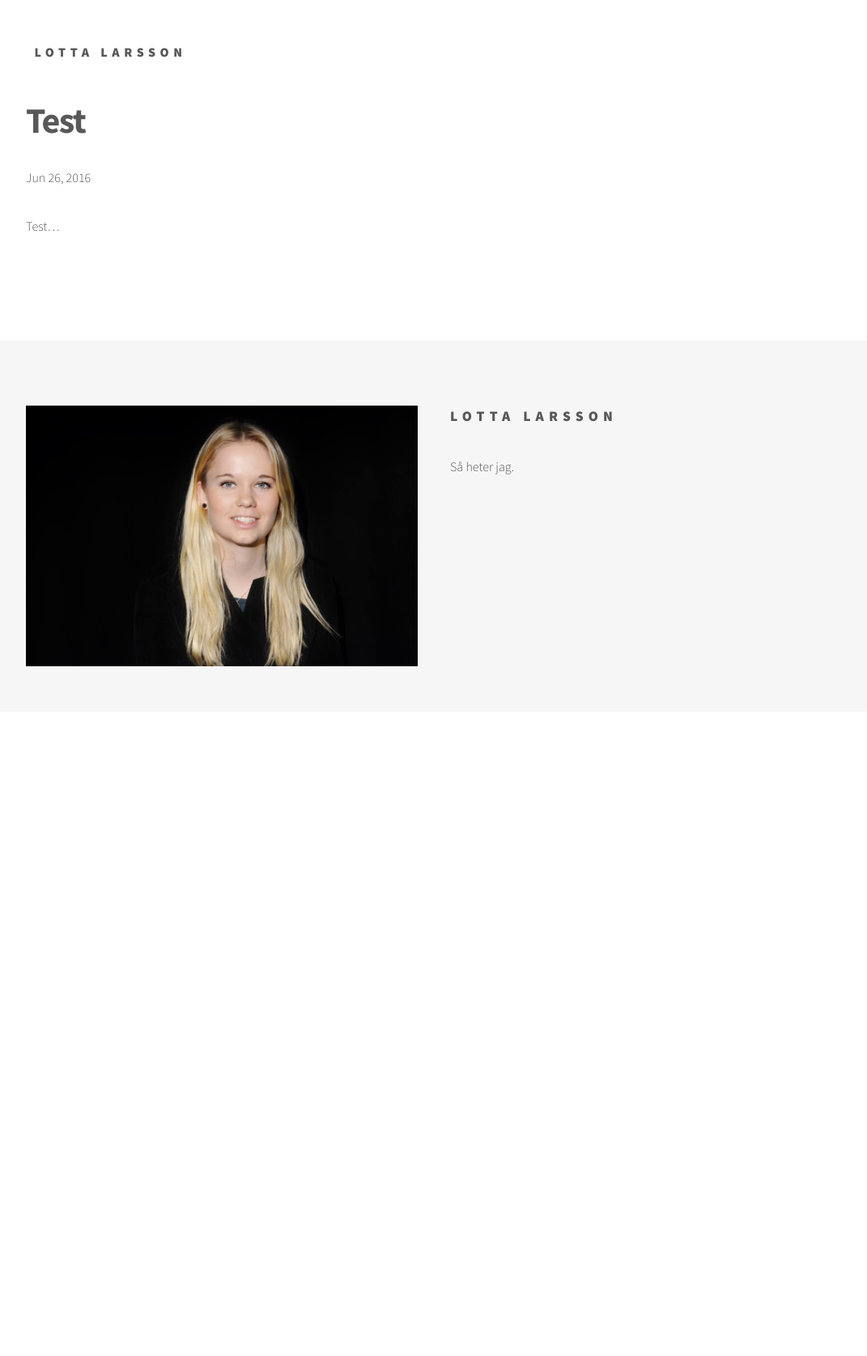
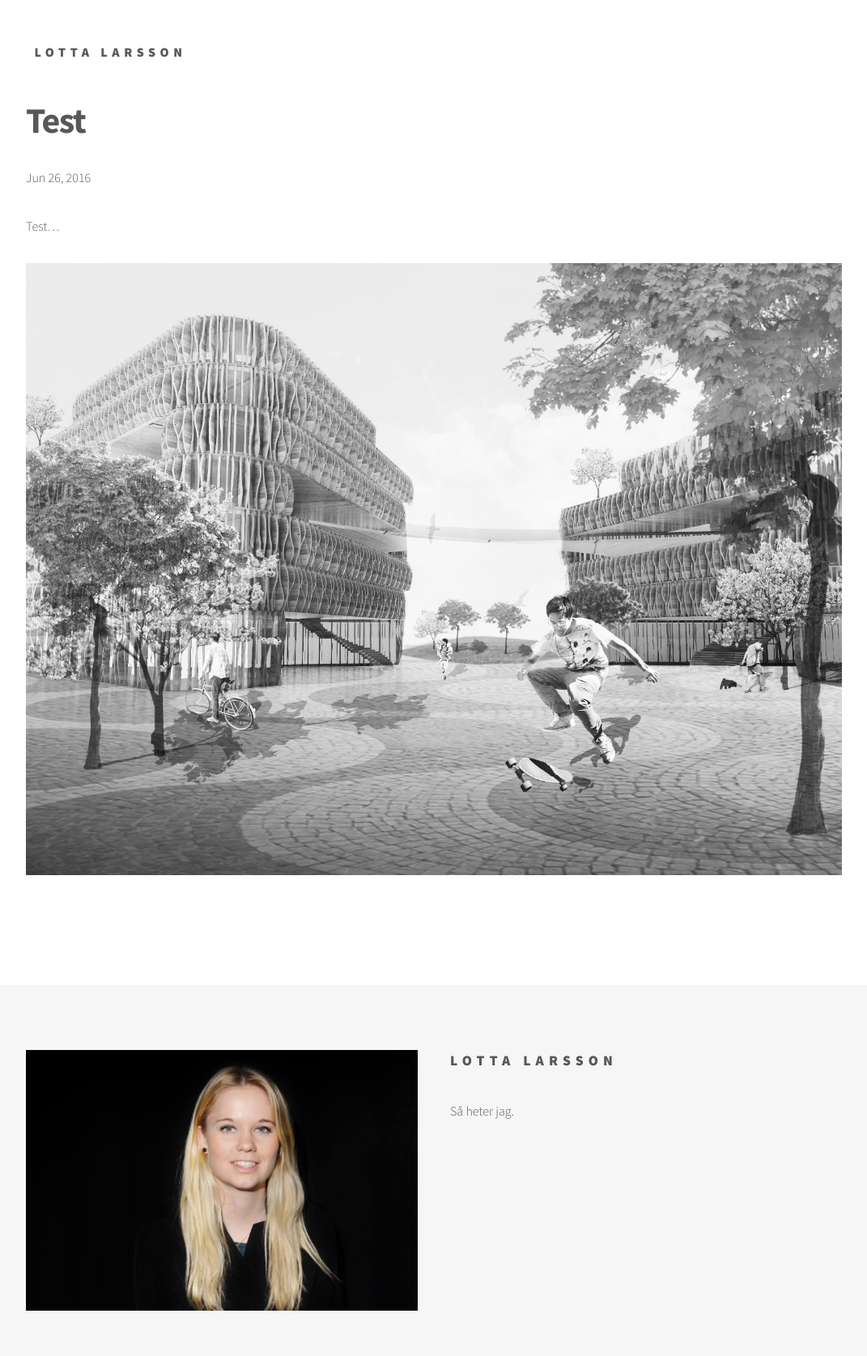
Before and after one commit to lottalarsson/lottalarsson.github.io, a Jekyll site: the page built from _posts/2016-06-26-test.md, in a window 1280 px wide. Shown: the whole page at 81% size, without its empty margins (104-1175 px from the left). Built offline with Jekyll 4.4.1, drawn with Linux system fonts in a browser that asks for light colours; nearby versions of some CDN libraries; before the commit the page ends 900 px from its top, so only the background shows below that.

```diff
--- a/_posts/2016-06-26-test.md
+++ b/_posts/2016-06-26-test.md
@@ -6,3 +6,5 @@
 image: images/kandidat.jpg
 ---
 Test...
+
+![Bild](/images/kandidat.jpg)
--- a/css/phantom.css
+++ b/css/phantom.css
@@ -47,6 +47,11 @@
 	body {
 		-webkit-text-size-adjust: none;
 	}
+
+/* Responsive */
+img {
+	max-width: 100%;
+}
 
 /* Box Model */
 
```
Also changed, not shown: README.md (added).
